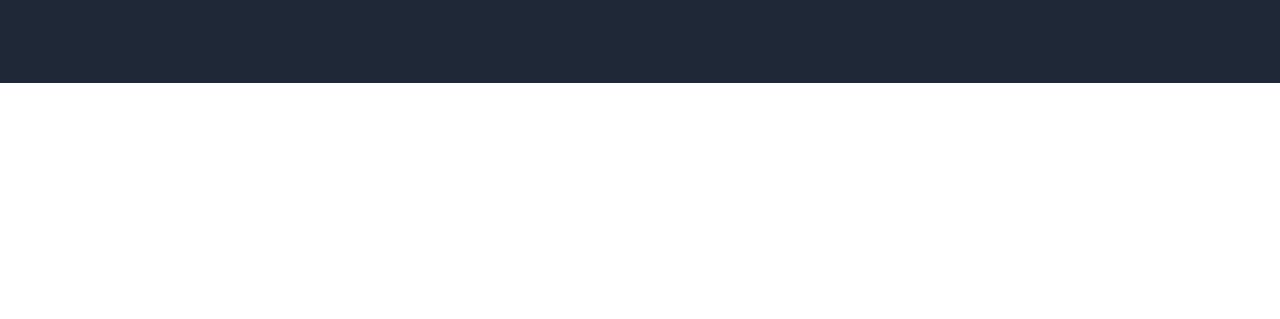
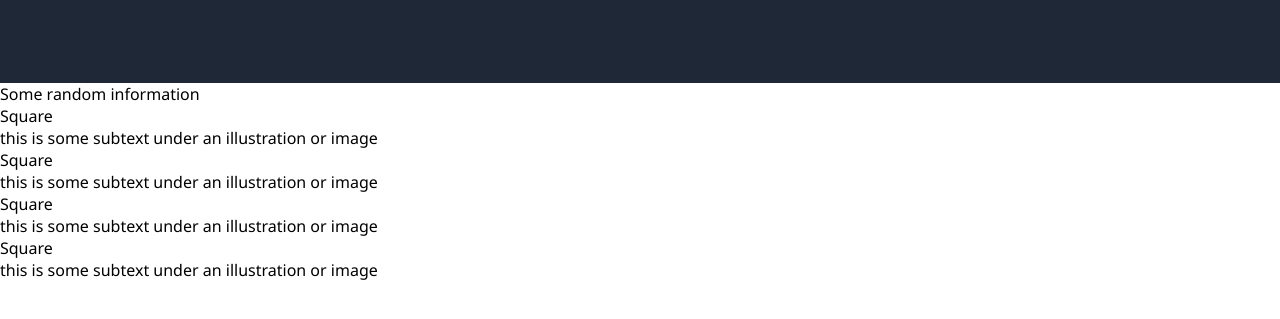
Before and after one commit to purepofi/Landing-Page, a plain HTML site: page index.html in a window 1280 px wide. Shown: the part 375-694 px from the top of the page. Drawn offline with Linux system fonts and the light colour scheme.

Commit message:
Set up html for second section

```diff
--- a/index.html
+++ b/index.html
@@ -35,6 +35,27 @@
         </div>
 
     </div>
+    <div class="section2">
+       <div class="h2">Some random information</div>
+       <div class="boxes">
+         <div>
+           <div>Square</div>
+           <span>this is some subtext under an illustration or image</span>
+         </div>
+         <div>
+            <div>Square</div>
+            <span>this is some subtext under an illustration or image</span>
+          </div>
+          <div>
+            <div>Square</div>
+            <span>this is some subtext under an illustration or image</span>
+          </div>
+          <div>
+            <div>Square</div>
+            <span>this is some subtext under an illustration or image</span>
+          </div>
+       </div>
+    </div>
 </body>
 
 
```
